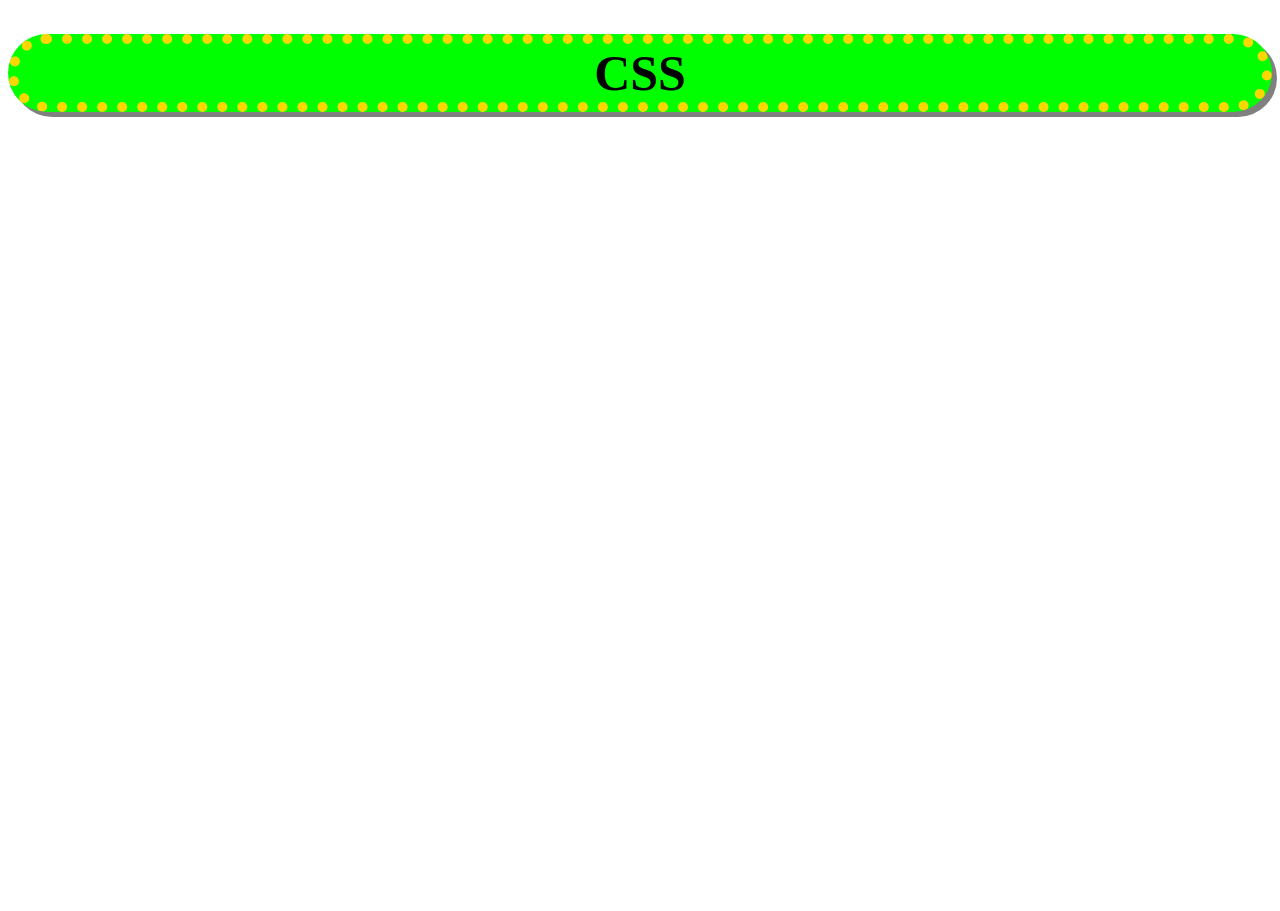
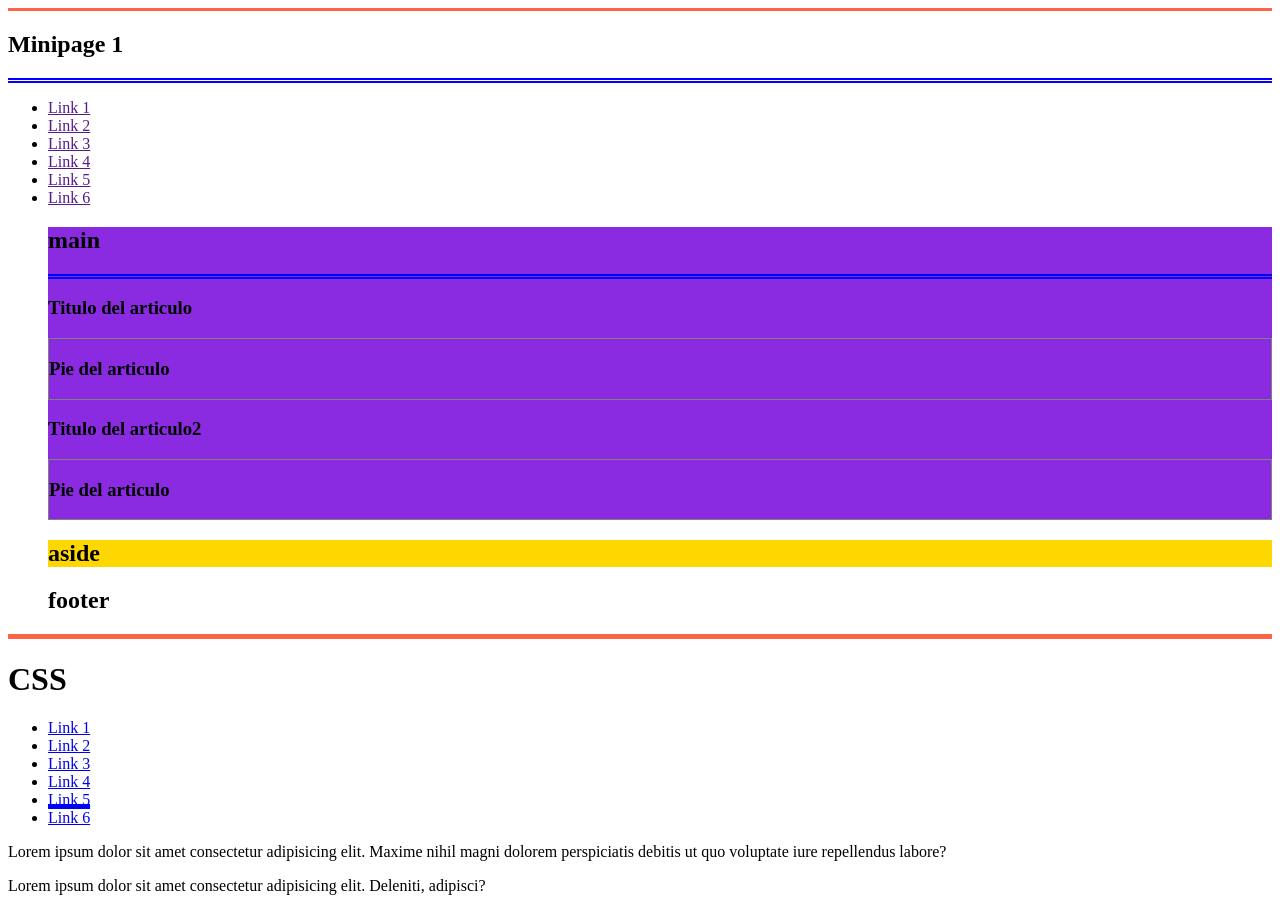
Before and after one commit to oscardjsc/practica510409_2, a plain HTML site: page index.html in a window 1280 px wide. Before the commit the page ends 800 px from the top, so only its background shows below. Drawn offline with Linux system fonts and the light colour scheme.

Commit message:
Avance de la clase

```diff
--- a/css/estilos.css
+++ b/css/estilos.css
@@ -1,8 +1,115 @@
-h1 {
+#mp1{
+    border-top: 3px solid tomato;
+    border-bottom: 5px solid tomato;
+}
+
+#mp1 main {
+    background-color: blueviolet;
+}
+
+#mp1 aside {
+    background-color: gold;
+}
+
+#mp1 > footer {
+    background-color: darkorange;
+}
+
+/* Poner borde al pie de los articulos de la minipage 1*/
+article > footer{
+    border:1px double gray;
+}
+
+/* Hermano general*/
+
+#mp1 h2~article{
+    box-shadow: 10px 10 px palevioletred;
+}
+
+/* Hermano adyacente*/
+#mp1 h2 + article, #mp1 nav, [href="#"]{
+    border-top: 5px double blue;
+}
+
+
+
+/* [type="text"]{
+    color:blue;
+
+}
+
+[href*="you"]{
+    color: red;
+}
+
+[href$="mx"]{
+    background-color: green;
+}
+
+
+[href^="https"]{
+    font-size: 25px;
+}
+
+
+[href="#"]{
+    background-color: lime;
+} */
+
+/* Buscar por atributo sin importar valor */
+/* [href]{
+    border-bottom: 5px solid blue;
+}
+[lang]{
+    color: aqua;
+}
+
+h1.verde{
+    font-size: 50px;
+}
+ */
+
+
+
+/* Selector por clase */
+/* .rojo{
+    background-color: red;
+    border: 5px groove tomato;
+    border-radius: 5px;
+}
+
+.verde{
+    background-color: green;
+    border: 5px inset greenyellow;
+    border-radius: 5px;
+} */
+
+
+/* Selector por id */
+/* #link1{
+    font-size: 20px;
+}
+
+#link6{
+    background-color: tomato;
+} */
+
+
+
+
+
+/* Selector universal */
+
+/* * {border: 1px dashed blue;
+
+} */
+
+
+/* h1 {
     border:10px dotted gold ;
     border-radius: 50px;
     background-color: lime;
     text-align: center;
     box-shadow: 5px 5px gray;
     font-size: 50px;
-}
+} */
--- a/index.html
+++ b/index.html
@@ -7,6 +7,70 @@
     <link rel="stylesheet" href="css/estilos.css">
 </head>
 <body>
-    <h1>CSS</h1>
+    <!-- minipage 1-->
+    <!-- section#mp1>header>nav>ul>(li>a[href"#"]{Link $})*6+main+aside+footer-->
+<!--     <section id="mp1">
+        <header>
+            <h1>Minipage 1</h1>
+            <nav>
+            </nav>
+        </header>
+        <main><h2>main</h2></main>
+        <aside><h2>aside</h2></aside>
+        <footer><h2>Footer</h2></footer>
+    </section>
+ -->
+
+    <section id="mp1">
+        <header>
+            <h1>Minipage 1</h1>
+            <nav>
+                <ul>
+                    <li><a href="">Link 1</a></li>
+                    <li><a href="">Link 2</a></li>
+                    <li><a href="">Link 3</a></li>
+                    <li><a href="">Link 4</a></li>
+                    <li><a href="">Link 5</a></li>
+                    <li><a href="">Link 6</a></li>
+                    <main>
+                        <h2>main</h2>
+                        <article>
+                            <h3>Titulo del articulo</h3>
+                            <footer>
+                                <h3>Pie del articulo</h3>
+                            </footer>
+                        </article>
+                        <article>
+                            <h3>Titulo del articulo2</h3>
+                            <footer>
+                                <h3>Pie del articulo</h3>
+                            </footer>
+                        </article>
+                    </main>
+                    <aside><h2>aside</h2></aside>
+                    <footer>
+                        <h2>footer</h2>
+                    </footer>
+                </ul>
+            </nav>
+        </header>
+    </section>
+
+
+    <h1 class="verde">CSS</h1>
+    <header>
+        <nav>
+            <ul>
+                <li id="link1"><a href="https://youtube.com">Link 1</a></li>
+                <li class="rojo"><a href="https://miyoutube.com">Link 2</a></li>
+                <li class="verde"><a href="https://empresa.mx">Link 3</a></li>
+                <li><a href="#info">Link 4</a></li>
+                <li class="rojo"><a href="#clientes">Link 5</a></li>
+                <li id="link6"><a href="#">Link 6</a></li>
+            </ul>
+        </nav>
+    </header>
+    <p lang="en">Lorem ipsum dolor sit amet consectetur adipisicing elit. Maxime nihil magni dolorem perspiciatis debitis ut quo voluptate iure repellendus labore?</p>
+    <p lang="es">Lorem ipsum dolor sit amet consectetur adipisicing elit. Deleniti, adipisci?</p>
 </body>
 </html>
```
